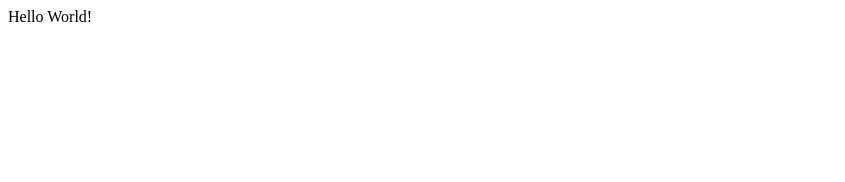
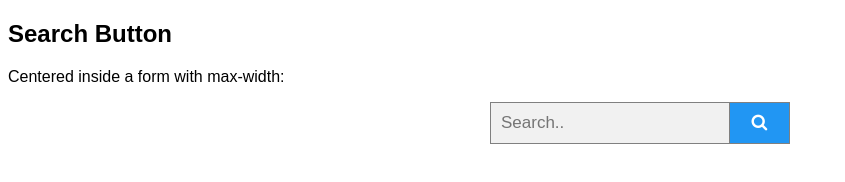
Before and after one commit to AronCsato/AronCsato.github.io, a plain HTML site: page index.html in a window 1280 px wide. Shown: the whole page, without its empty margins (0-845 px from the left). Drawn offline with Linux system fonts and the light colour scheme.

Commit message:
Add search bar

```diff
--- a/index.html
+++ b/index.html
@@ -1 +1,56 @@
-Hello World!
+<!DOCTYPE html>
+<html lang="en">
+    <head>
+        <meta name="viewport" content="width=device-width, initial-scale=1">
+        <link rel="stylesheet" href="https://cdnjs.cloudflare.com/ajax/libs/font-awesome/4.7.0/css/font-awesome.min.css">
+        <style>
+        body {
+          font-family: Arial;
+        }
+
+        * {
+          box-sizing: border-box;
+        }
+
+        form.example input[type=text] {
+          padding: 10px;
+          font-size: 17px;
+          border: 1px solid grey;
+          float: left;
+          width: 80%;
+          background: #f1f1f1;
+        }
+
+        form.example button {
+          float: left;
+          width: 20%;
+          padding: 10px;
+          background: #2196F3;
+          color: white;
+          font-size: 17px;
+          border: 1px solid grey;
+          border-left: none;
+          cursor: pointer;
+        }
+
+        form.example button:hover {
+          background: #0b7dda;
+        }
+
+        form.example::after {
+          content: "";
+          clear: both;
+          display: table;
+        }
+        </style>
+        </head>
+        <body>
+        <h2>Search Button</h2>
+        <p>Centered inside a form with max-width:</p>
+            <form class="example" action="/action_page.php" style="margin:auto;max-width:300px">
+            <input type="text" placeholder="Search.." name="search2">
+            <button type="submit"><i class="fa fa-search"></i></button>
+            </form>
+        </body>
+        </html>
+</html>
```
